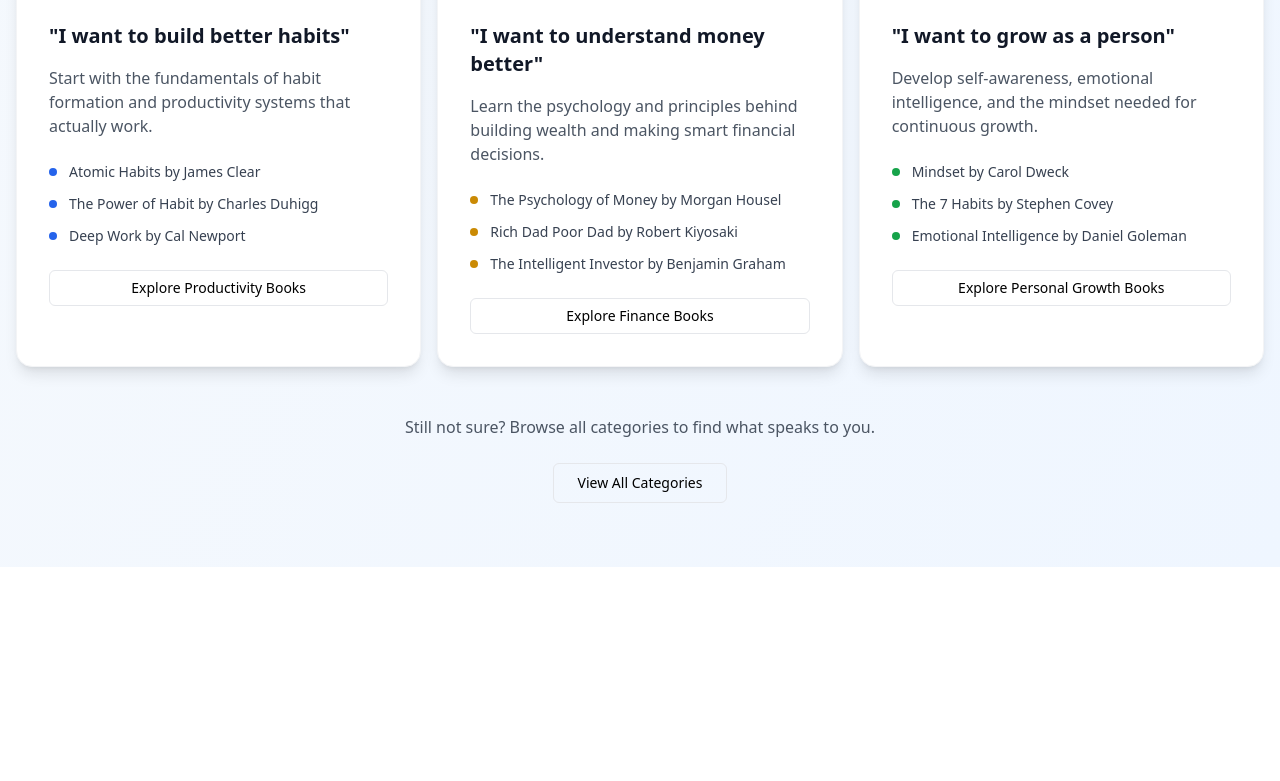
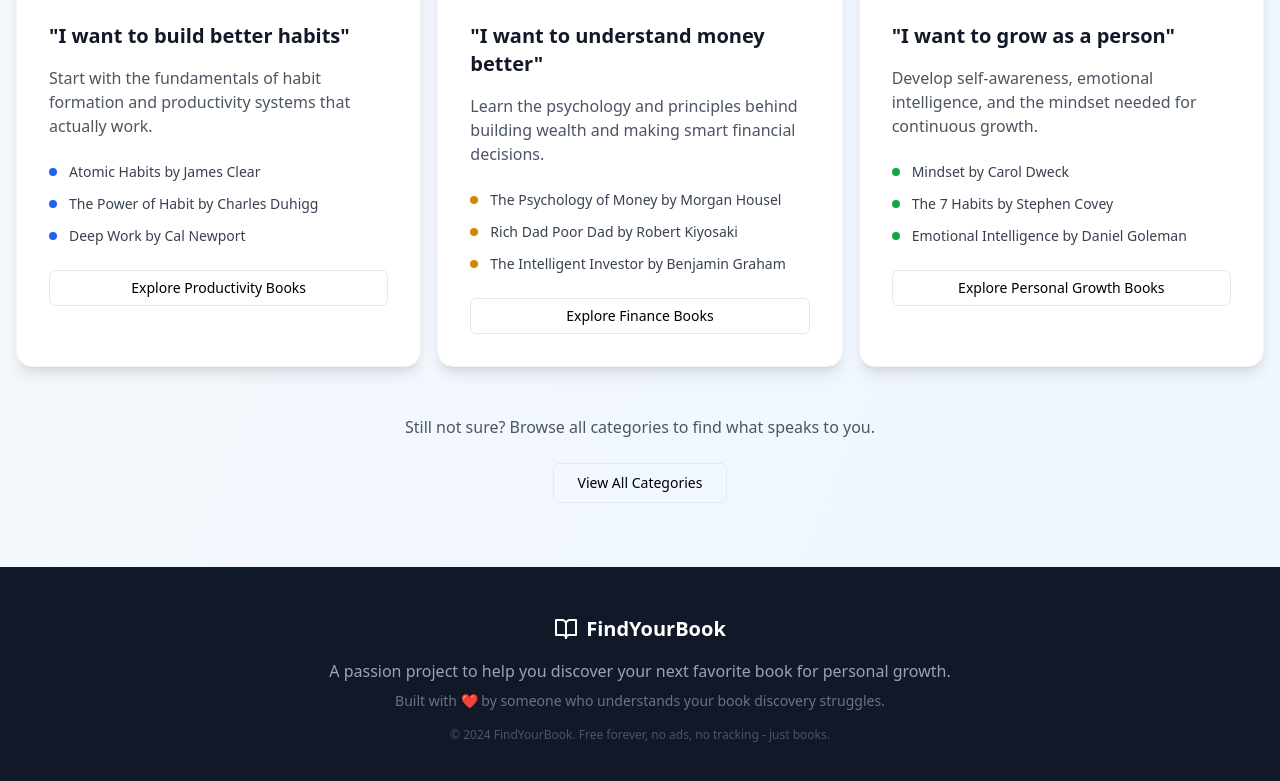
Before and after one commit to devlopersumit/BookPicker, a React (Vite) app: page / in a window 1280 px wide. Shown: the part 2286-3067 px from the top of the page. Before the commit the page ends 2853 px from the top, so only its background shows below. Built offline with nearby package versions, Linux system fonts and the light colour scheme.

Commit message:
Created Footer Section

```diff
--- /dev/null
+++ b/src/Components/Footer.jsx
@@ -0,0 +1,41 @@
+function Footer() {
+  return (
+    <>
+      <footer class="bg-gray-900 text-white py-12 px-4">
+        <div class="container mx-auto text-center">
+          <div class="flex items-center justify-center space-x-2 mb-4">
+            <svg
+              xmlns="http://www.w3.org/2000/svg"
+              width="24"
+              height="24"
+              viewBox="0 0 24 24"
+              fill="none"
+              stroke="currentColor"
+              stroke-width="2"
+              stroke-linecap="round"
+              stroke-linejoin="round"
+              class="lucide lucide-book-open h-6 w-6"
+            >
+              <path d="M2 3h6a4 4 0 0 1 4 4v14a3 3 0 0 0-3-3H2z"></path>
+              <path d="M22 3h-6a4 4 0 0 0-4 4v14a3 3 0 0 1 3-3h7z"></path>
+            </svg>
+            <span class="text-xl font-bold">FindYourBook</span>
+          </div>
+          <p class="text-gray-400 mb-2">
+            A passion project to help you discover your next favorite book for
+            personal growth.
+          </p>
+          <p class="text-gray-500 text-sm mb-4">
+            Built with ❤️ by someone who understands your book discovery
+            struggles.
+          </p>
+          <p class="text-xs text-gray-600">
+            © 2024 FindYourBook. Free forever, no ads, no tracking - just books.
+          </p>
+        </div>
+      </footer>
+    </>
+  );
+}
+
+export default Footer
--- a/src/Pages/Home.jsx
+++ b/src/Pages/Home.jsx
@@ -3,6 +3,7 @@
 import WhyBookForYou from "../Components/WhyBookForYou";
 import Category from "../Components/Category";
 import NotSure from "../Components/NotSure";
+import Footer from "../Components/Footer";
 
 const Home = () => {
   return (
@@ -13,6 +14,7 @@
         <WhyBookForYou />
         <Category />
         <NotSure />
+        <Footer />
       </div>
     </>
   );
```
